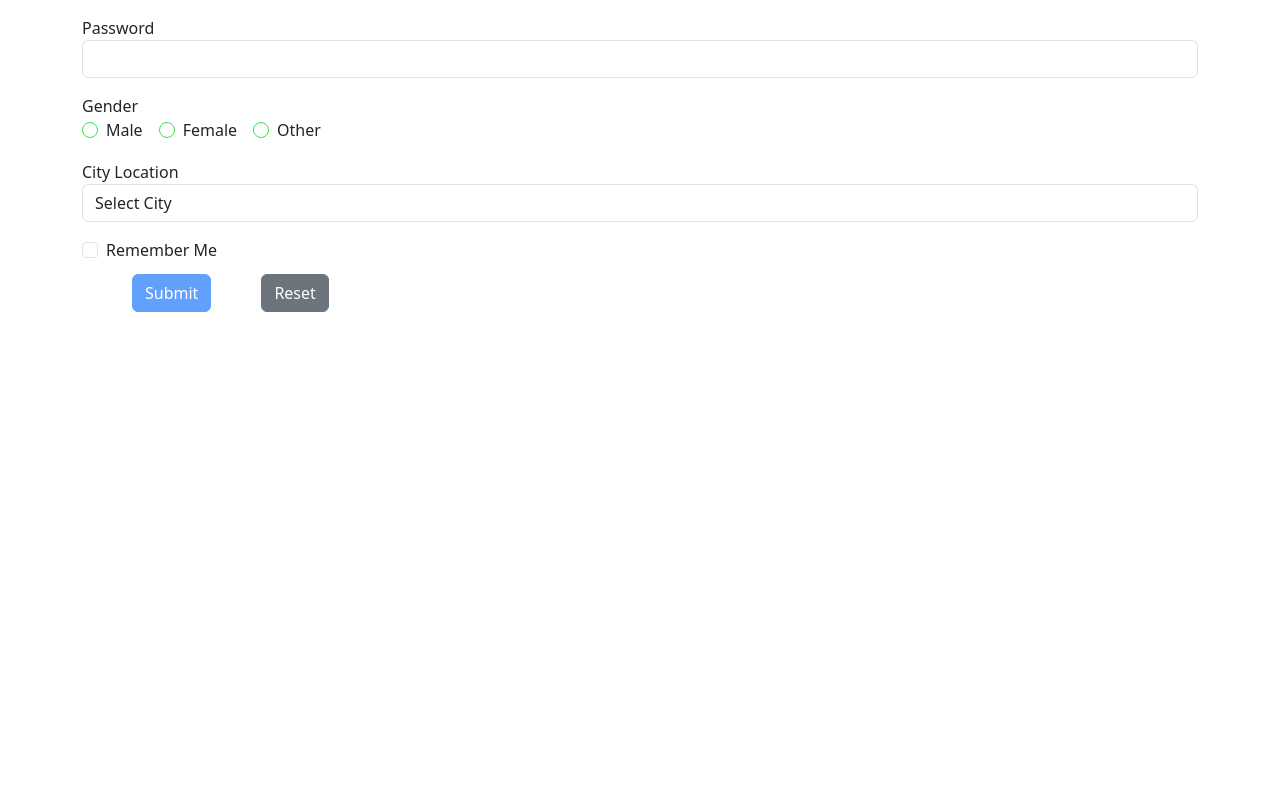
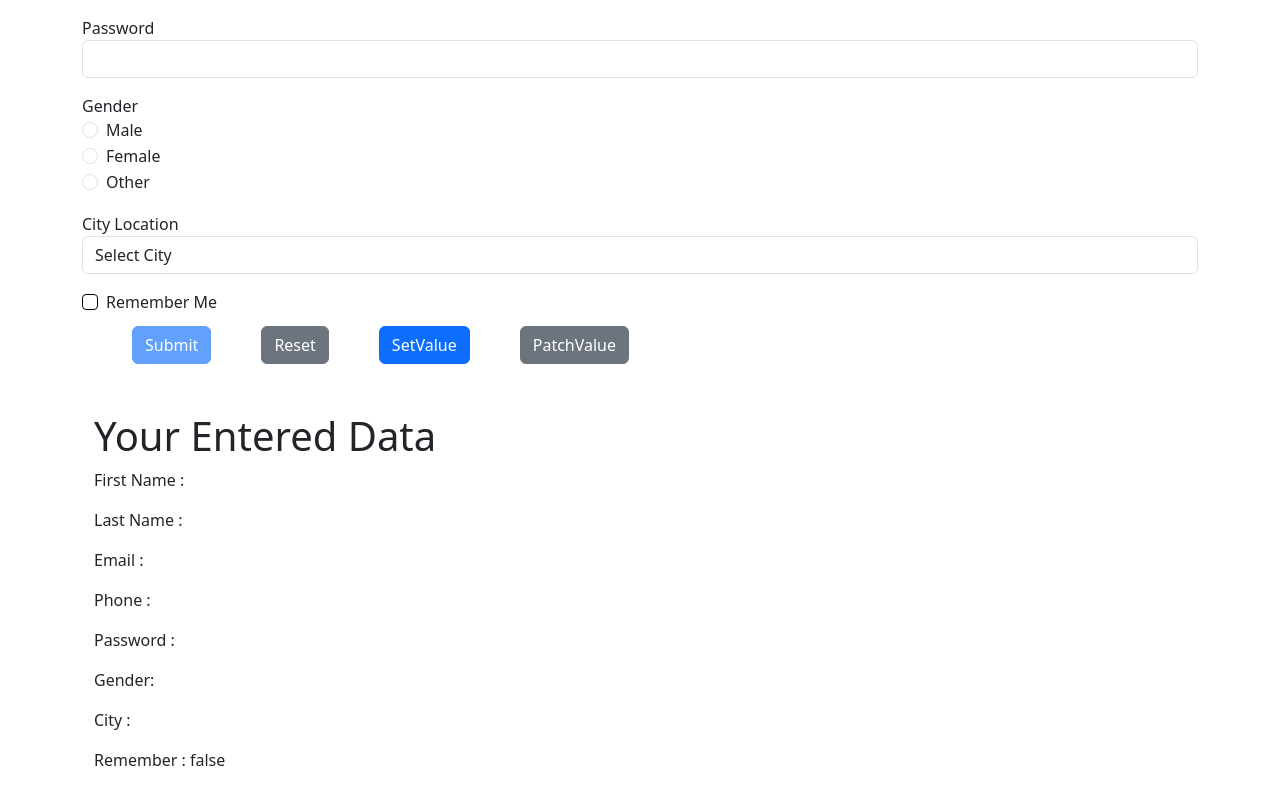
Before and after one commit to jenish-devmurari/bacancy-angular-training, an Angular app: page / in a window 1280 px wide. Shown: the part 405-1193 px from the top of the page. Before the commit the page ends 800 px from the top, so only its background shows below. Built offline with nearby package versions, Linux system fonts and the light colour scheme.

Commit message:
Completed

```diff
--- /dev/null
+++ b/src/app/interface/userData.ts
@@ -0,0 +1,10 @@
+export interface userData {
+    firstName: string;
+    lastName: string;
+    email: string;
+    phone: string;
+    password: string;
+    gender: string;
+    city: string;
+    remember: boolean;
+}
--- a/src/app/registration-form/registration-form.component.html
+++ b/src/app/registration-form/registration-form.component.html
@@ -1,78 +1,109 @@
 <div class="container mt-5">
     <div class=" text mb-5 text-center">Registration Form</div>
     <form (ngSubmit)="submitForm(formData)" #formData="ngForm">
+
         <div class="form-group mt-3">
             <label for="firstName">First Name</label>
-            <input type="text" class="form-control" id="firstName" ngModel #firstName="ngModel" name="firstName"
-                required>
+            <input type="text" class="form-control" id="firstName" [(ngModel)]="userData.firstName" #firstName="ngModel"
+                name="firstName" required minlength="5">
+            <span *ngIf="firstName.errors?.['required'] && (firstName.touched || firstName.dirty)" class="text-danger">
+                First Name is
+                Required</span>
+            <span *ngIf="firstName.errors?.['minlength'] && firstName.touched" class="text-danger">First Name is at
+                least 5 character</span>
         </div>
-
 
         <div class="form-group mt-3">
             <label for="lastName">Last Name</label>
-            <input type="text" class="form-control" id="lastName" name="lastName" ngModel #lastName="ngModel" required>
-
+            <input type="text" class="form-control" id="lastName" name="lastName" [(ngModel)]="userData.lastName"
+                #lastName="ngModel" required>
+            <span *ngIf="lastName.errors?.['required'] && (lastName.touched || lastName.dirty)" class="text-danger">
+                Last Name is
+                Required</span>
         </div>
 
         <div class="form-group">
             <label for="email">Email ID</label>
-            <input type="email" class="form-control" id="email" name="email" ngModel #email="ngModel" required email>
+            <input type="email" class="form-control" id="email" name="email" [(ngModel)]="userData.email"
+                #email="ngModel" required placeholder="abc123@gmail.com"
+                pattern="[a-zA-Z0-9._%+-]+@[a-zA-Z0-9.-]+\.[a-zA-Z]{2,}">
+            <span *ngIf="email.errors?.['required'] && (email.touched || email.dirty)" class="text-danger"> Email is
+                Required</span>
+            <span *ngIf="email.errors?.['pattern'] && email.touched" class="text-danger">Please Enter Valid Email
+                Format</span>
+        </div>
+
+        <div class="form-group mt-3">
+            <label for="phone">Phone Number</label>
+            <input type="number" class="form-control" id="phone" name="phone" [(ngModel)]="userData.phone"
+                #phone="ngModel" required pattern="[0-9]{10}">
+            <span *ngIf="phone.errors?.['required'] && (phone.touched || phone.dirty)" class="text-danger"> Phone Number
+                is
+                Required</span>
+            <span *ngIf="phone.errors?.['pattern'] && phone.touched" class="text-danger">Please Enter 10 digit Phone
+                number</span>
 
         </div>
 
-
-        <div class="form-group mt-3">
-            <label for="phone">Phone Number</label>
-            <input type="tel" class="form-control" id="phone" name="phone" ngModel #phone="ngModel" required
-                minlength="10" minlength="10" pattern="[0-9]{10}">
-        </div>
-
-
         <div class="form-group mt-3">
             <label for="password">Password</label>
-            <input type="password" class="form-control" id="password" name="password" ngModel #password="ngModel"
-                required pattern="">
+            <input type="password" class="form-control" id="password" name="password" [(ngModel)]="userData.password"
+                #password="ngModel" required minlength="8"
+                pattern="(?=.*\d)(?=.*[a-z])(?=.*[A-Z])(?=.*[@$!%*?&])[A-Za-z\d@$!%*?&]{8,16}">
+            <span *ngIf="password.errors?.['required'] && (password.touched || password.dirty)" class="text-danger">
+                Password
+                is
+                Required</span>
+            <span *ngIf="password.errors?.['pattern'] && password.errors?.['minlength'] && password.touched"
+                class="text-danger">Password must be 8
+                Character to 16 that contains At least one Capital Alphabets.one small Alphabets,one digit and one
+                special
+                character </span>
         </div>
-
 
         <div class="form-group mt-3">
             <label>Gender</label><br>
-            <div class="form-check form-check-inline">
-                <input class="form-check-input" type="radio" id="male" name="gender" value="male" ngModel
-                    #male="ngModel">
-                <label class="form-check-label" for="male">Male</label>
-            </div>
-            <div class="form-check form-check-inline">
-                <input class="form-check-input" type="radio" id="female" name="gender" value="female" ngModel
-                    #female="ngModel">
-                <label class="form-check-label" for="female">Female</label>
-            </div>
-            <div class="form-check form-check-inline">
-                <input class="form-check-input" type="radio" id="other" name="gender" value="othere" ngModel
-                    #other="ngModel">
-                <label class="form-check-label" for="other">Other</label>
+            <div *ngFor="let gender of Gender">
+                <div class="form-check form-check-inline">
+                    <input class="form-check-input" type="radio" [id]="gender" name="gender" [value]="gender"
+                        [(ngModel)]="userData.gender" #gender="ngModel" required="">
+                    <label class="form-check-label" [for]="gender">{{gender}}</label>
+                </div>
             </div>
         </div>
 
         <div class="form-group mt-3">
             <label for="city">City Location</label>
-            <select class="form-control" id="city" name="city" required>
+            <select class="form-control" id="city" name="city" [(ngModel)]="userData.city" #city="ngModel" required>
                 <option value="">Select City</option>
-                <option value="Ahmadabad">Ahmadabad</option>
-                <option value="Surat">Surat</option>
-                <option value="Rajkot">Rajkot</option>
-                <option value="Vadodara">Vadodara</option>
+                <option *ngFor="let city of cities" [value]="city">{{ city }}</option>
             </select>
+            <span *ngIf="city.errors?.['required'] && city.touched" class="text-danger"> City Required</span>
         </div>
 
         <div class="form-group form-check mt-3">
-            <input type="checkbox" class="form-check-input " id="rememberMe" name="rememberMe">
+            <input type="checkbox" class="form-check-input " id="rememberMe" name="rememberMe"
+                [(ngModel)]="userData.remember" #remember="ngModel">
             <label class="form-check-label" for="rememberMe">Remember Me</label>
         </div>
 
         <button type="submit" class="btn btn-primary" [disabled]="formData.invalid">Submit</button>
-        <button type="button" class="btn btn-secondary">Reset</button>
+        <button type="button" class="btn btn-secondary" (click)="resetForm()">Reset</button>
+        <button type="submit" class="btn btn-primary" (click)="setValue()">SetValue</button>
+        <button type="button" class="btn btn-secondary" (click)="patchValue()">PatchValue</button>
 
     </form>
 
+
+    <div class="container mt-5">
+        <h1>Your Entered Data</h1>
+        <p>First Name : {{userData.firstName}}</p>
+        <p>Last Name : {{userData.lastName}}</p>
+        <p>Email : {{userData.email}}</p>
+        <p>Phone : {{userData.phone}}</p>
+        <p>Password : {{userData.password}}</p>
+        <p>Gender: {{userData.gender}}</p>
+        <p>City : {{userData.city}}</p>
+        <p>Remember : {{userData.remember}}</p>
+    </div>
 </div>
--- a/src/app/registration-form/registration-form.component.scss
+++ b/src/app/registration-form/registration-form.component.scss
@@ -8,9 +8,12 @@
     margin-top: 10px;
 }
 
-input.ng-touched {
+input.ng-touched.ng-invalid {
     border: 1px solid red;
 }
 input.ng-valid {
     border: 1px solid rgb(56, 224, 78);
 }
+#rememberMe {
+    border: 0.5px solid black;
+}
--- a/src/app/registration-form/registration-form.component.ts
+++ b/src/app/registration-form/registration-form.component.ts
@@ -1,5 +1,6 @@
 import { Component, ViewChild } from '@angular/core';
 import { NgForm } from '@angular/forms';
+import { userData } from '../interface/userData';
 
 @Component({
   selector: 'app-registration-form',
@@ -10,8 +11,46 @@ export class RegistrationFormComponent {
 
   @ViewChild('formData') registrationForm !: NgForm;
 
-  submitForm(formValue: NgForm) {
-    console.log(this.registrationForm.form);
+  public cities = ['Ahmadabad', 'Surat', 'Rajkot', 'Vadodara'];
+  public Gender = ['Male', 'Female', 'Other'];
+
+  public userData: userData = {
+    firstName: "",
+    lastName: "",
+    email: "",
+    phone: "",
+    password: "",
+    gender: "",
+    city: "",
+    remember: false
   }
 
+  public submitForm(formValue: NgForm): void {
+    // for seeing data in console
+    console.log(this.registrationForm.form)
+  }
+
+  public resetForm(): void {
+    this.registrationForm.reset();
+  }
+
+  public setValue(): void {
+    this.registrationForm.form.setValue({
+      firstName: "Jenish",
+      lastName: "Devmurari",
+      email: "jenishdev07@gmail.com",
+      phone: "1234567890",
+      password: "Jenish@08",
+      gender: "Male",
+      city: "Surat",
+      rememberMe: true
+    })
+  }
+
+  public patchValue(): void {
+    this.registrationForm.form.patchValue({
+      gender: "Male",
+      city: "Surat",
+    });
+  }
 }
```
